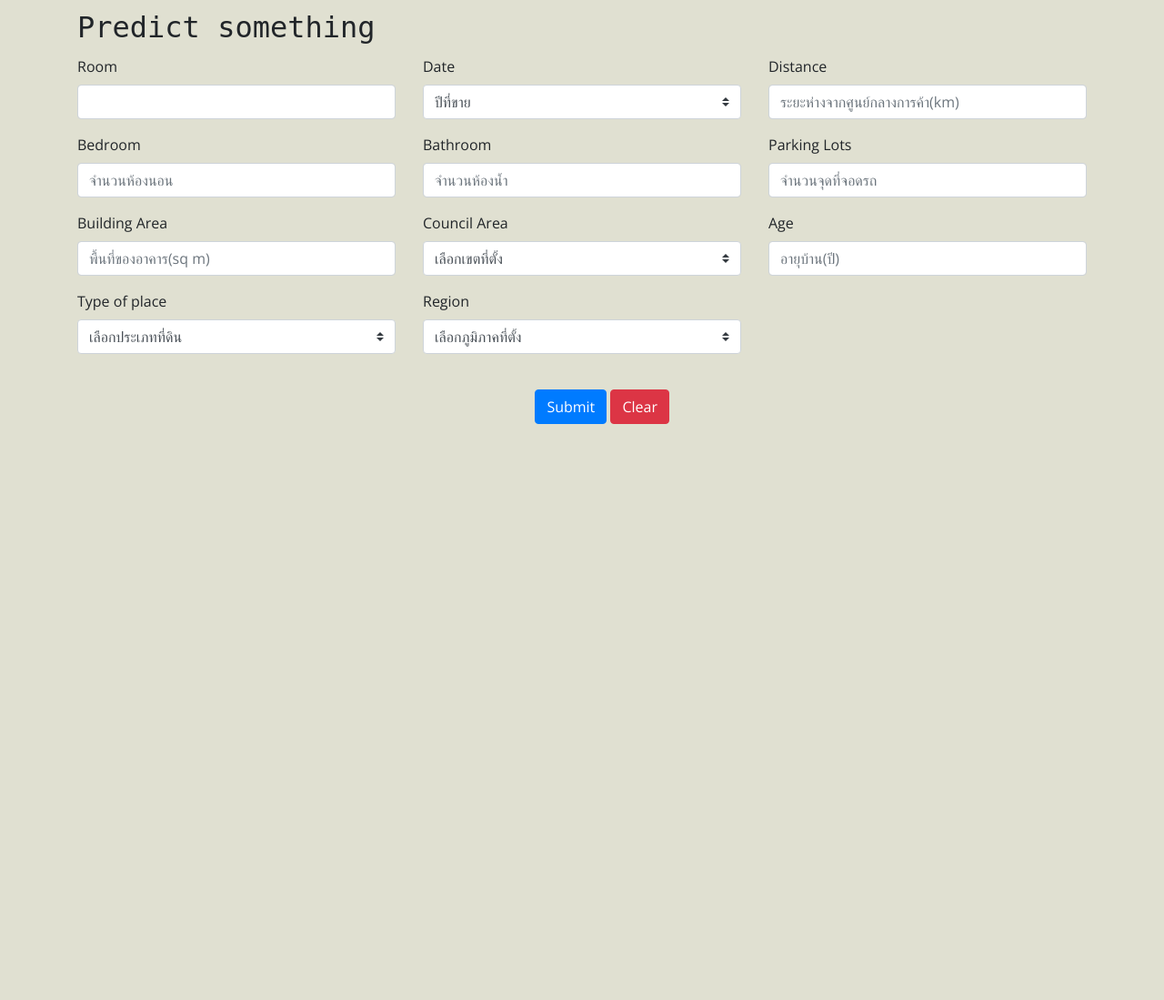
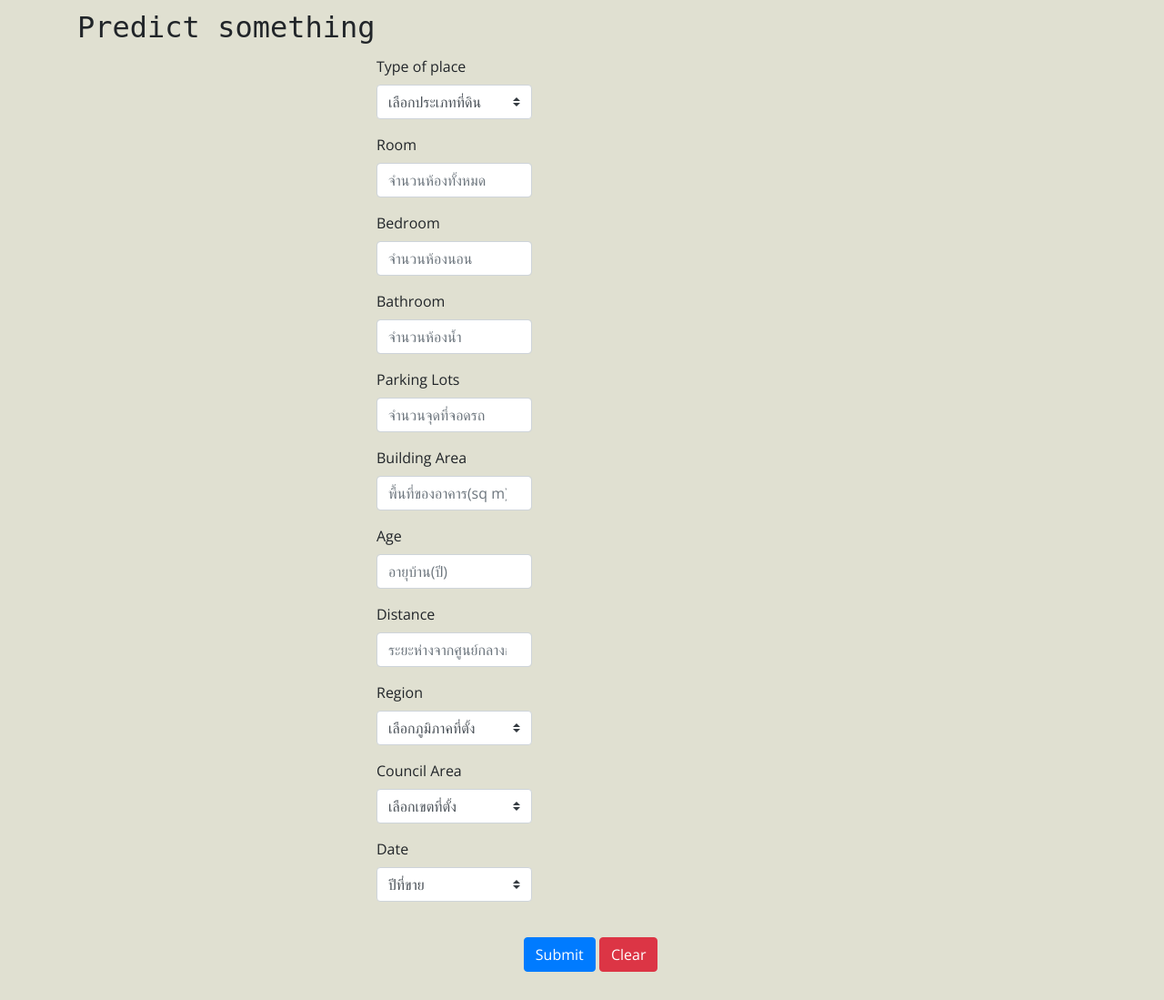
Before and after one commit to famesensor/Regression_Housing, a Flask app: page / in a window 1280 px wide. Shown: the whole page at 91% size. Before the commit the page ends 466 px from the top, so only its background shows below. Run offline with Flask 2, Linux system fonts and the light colour scheme; parts of the project's set-up code (start-up, migrations or seed data) failed here and were passed over; some libraries are stand-ins or nearby versions.

Commit message:
Update index and view

```diff
--- a/app/static/css/styleAI.css
+++ b/app/static/css/styleAI.css
@@ -25,3 +25,8 @@ div h2{
 	margin-top: 1%;
 	margin-bottom: 5%;
 }
+
+.center_div{
+    margin: 0 auto;
+    width:40% /* value of your choice which suits your alignment */
+}
--- a/app/templates/index.html
+++ b/app/templates/index.html
@@ -9,7 +9,7 @@
     <script src="https://ajax.googleapis.com/ajax/libs/jquery/3.3.1/jquery.min.js"></script>
     <script src="https://maxcdn.bootstrapcdn.com/bootstrap/3.3.7/js/bootstrap.min.js"></script>
     <link rel="stylesheet" type="text/css" href="static/css/styleAI.css">
-    <!-- <script type="text/javascript" src="static/js/script.js" defer></script> -->
+    <script type="text/javascript" src="static/js/script.js" defer></script>
     <link href="https://fonts.googleapis.com/css?family=Open+Sans&display=swap" rel="stylesheet">
     <script src="https://ajax.googleapis.com/ajax/libs/jquery/3.3.1/jquery.min.js" defer></script>
 </head>
@@ -18,68 +18,78 @@
         <h2>Predict something</h2>
     </div>
 
-    <div class="container">
-
-        <form class="needs-validation" action="/predict" method="POST" novalidate>
-        <!-- ROW1 -->
-            <div class="form row">
+    <div class="container center_div">
+        <form class="needs-validation " action="/predict" method="POST" novalidate>
+                <div class="col-md-5 mb-3">
+                    <label for="colFormLabel">Type of place</label>
+                      <select name="type" class="custom-select" required>
+                        <option value="">เลือกประเภทที่ดิน</option>
+                        <option value="h">House</option>
+                        <option value="t">Townhouse</option>
+                        <option value="u">Unit</option>
+                    </select>
+                    <div class="invalid-feedback">กรุณาเลือกประเภทที่ดิน</div>
+                </div>
                 <!-- ห้อง -->
-                <div class="col-md-4 mb-3">
+                <div class="col-md-5 mb-3">
                     <label for="colFormLabel">Room</label>
-                    <input type="number" min="0" class="form-control" name="room" laceholder="จำนวนห้องทั้งหมด" required>
+                    <input type="number" min="0" class="form-control" name="room" placeholder="จำนวนห้องทั้งหมด" required>
                     <div class="invalid-feedback">กรุณาใส่จำนวนห้อง</div>
                 </div>
-                <!-- Dateปีที่ขาย -->
-                <div class="col-md-4 mb-3">
-                    <label for="colFormLabel">Date</label>
-                    <select name="date" class="custom-select" required>
-                        <option value="">ปีที่ขาย</option>
-                        <option value="2016">2016</option>
-                        <option value="2017">2017</option>
-                        <option value="2018">2018</option>
-                    </select>
-                    <div class="invalid-feedback">กรุณาเลือกปีที่ขาย</div>
-                </div>
-                <!-- ระยะห่างกับศูนย์การค้า -->
-                <div class="col-md-4 mb-3">
-                    <label for="colFormLabel">Distance</label>
-                    <input type="number" min="0" step="0.1" class="form-control fixed" decimals="2" name="distance" placeholder="ระยะห่างจากศูนย์กลางการค้า(km)" required>
-                    <div class="invalid-feedback">กรุณาใส่ระยะทาง</div>
-                </div>
-            </div>
-
-            <!-- ROW2 -->
-            <div class="form row">
                 <!-- ห้องนอน -->
-                <div class="col-md-4 mb-3">
+                <div class="col-md-5 mb-3">
                     <label for="colFormLabel">Bedroom</label>
                     <input type="number" min="0" class="form-control" name="bedroom" placeholder="จำนวนห้องนอน" required>
                     <div class="invalid-feedback">กรุณาใส่จำนวนห้องนอน</div>
                 </div>
                 <!-- ห้องน้ำ -->
-                <div class="col-md-4 mb-3">
+                <div class="col-md-5 mb-3">
                   <label for="colFormLabel" class="">Bathroom</label>
                   <input type="number" min="0" class="form-control" name="bathroom" placeholder="จำนวนห้องน้ำ" required>
                   <div class="invalid-feedback">กรุณาใส่จำนวนห้องน้ำ</div>
                 </div>
                 <!-- ParkingLots -->
-                <div class="col-md-4 mb-3">
+                <div class="col-md-5 mb-3">
                   <label for="colFormLabel">Parking Lots</label>
                     <input type="number" min="0" class="form-control" name="parkinglots" placeholder="จำนวนจุดที่จอดรถ" required>
                     <div class="invalid-feedback">กรุณาใส่จำนวนจุดจอดรถ</div>
                 </div>
-            </div>
-
-            <!-- ROW3 -->
-            <div class="form row">
                 <!-- BuildingArea -->
-                <div class="col-md-4 mb-3">
+                <div class="col-md-5 mb-3">
                   <label for="colFormLabel">Building Area</label>
                     <input type="number" min="0" step="any" class="form-control" name="buildingarea" placeholder="พื้นที่ของอาคาร(sq m)" required>
                     <div class="invalid-feedback">กรุณาใส่พื้นที่ของอาคาร</div>
                 </div>
+                <!-- อายุปีที่ขาย -->
+                <div class="col-md-5 mb-3">
+                    <label for="colFormLabel">Age</label>
+                      <input type="number" min="0" class="form-control" name="age" placeholder="อายุบ้าน(ปี)" required>
+                    <div class="invalid-feedback">กรุณาใส่อายุบ้าน</div>
+                </div>
+                <!-- ระยะห่างกับศูนย์การค้า -->
+                <div class="col-md-5 mb-3">
+                    <label for="colFormLabel">Distance</label>
+                    <input type="number" min="0" step="0.1" class="form-control fixed" decimals="2" name="distance" placeholder="ระยะห่างจากศูนย์กลางการค้า(km)" required>
+                    <div class="invalid-feedback">กรุณาใส่ระยะทาง</div>
+                </div>
+                <!-- Region -->
+                <div class="col-md-5 mb-3">
+                    <label for="colFormLabel">Region</label>
+                    <select name="region" class="custom-select" required>
+                        <option value="">เลือกภูมิภาคที่ตั้ง</option>
+                        <option value="northern">Northern Metropolitan</option>
+                        <option value="northern-victoria">Northern Victoria</option>
+                        <option value="south-eastern">South Eastern Metropolitan</option>
+                        <option value="southern">Southern Metropolitan</option>
+                        <option value="western">Western Metropolitan</option>
+                        <option value="western-victoria">Western Victoria</option>
+                        <option value="eastern">Eastern Metropolitan</option>
+                        <option value="eastern-victoria">Eastern Victoria</option>
+                    </select>
+                    <div class="invalid-feedback">กรุณาเลือกภูมิภาคที่ตั้ง</div>
+                </div>
                 <!-- Council -->
-                <div class="col-md-4 mb-3">
+                <div class="col-md-5 mb-3">
                   <label for="colFormLabel">Council Area</label>
                     <select name="councilarea" class="custom-select" required>
                       <option value="">เลือกเขตที่ตั้ง</option>
@@ -119,52 +129,23 @@
                   </select>
                   <div class="invalid-feedback">กรุณาเลือกเขตที่ตั้ง</div>
                 </div>
-                <!-- อายุปีที่ขาย -->
-                <div class="col-md-4 mb-3">
-                    <label for="colFormLabel">Age</label>
-                      <input type="number" min="0" class="form-control" name="age" placeholder="อายุบ้าน(ปี)" required>
-                    <div class="invalid-feedback">กรุณาใส่อายุบ้าน</div>
+              <!-- Dateปีที่ขาย -->
+              <div class="col-md-5 mb-3">
+                  <label for="colFormLabel">Date</label>
+                  <select name="date" class="custom-select" required>
+                      <option value="">ปีที่ขาย</option>
+                      <option value="2016">2016</option>
+                      <option value="2017">2017</option>
+                      <option value="2018">2018</option>
+                  </select>
+                  <div class="invalid-feedback">กรุณาเลือกปีที่ขาย</div>
               </div>
-            </div>
-
-            <!-- ROW4 -->
-            <div class="form row">
-                <!-- Type -->
-                <div class="col-md-4 mb-3">
-                    <label for="colFormLabel">Type of place</label>
-                      <select name="type" class="custom-select" required>
-                        <option value="">เลือกประเภทที่ดิน</option>
-                        <option value="h">House</option>
-                        <option value="t">Townhouse</option>
-                        <option value="u">Unit</option>
-                    </select>
-                    <div class="invalid-feedback">กรุณาเลือกประเภทที่ดิน</div>
-                </div>
-                <!-- Region -->
-                <div class="col-md-4 mb-3">
-                    <label for="colFormLabel">Region</label>
-                    <select name="region" class="custom-select" required>
-                        <option value="">เลือกภูมิภาคที่ตั้ง</option>
-                        <option value="northern">Northern Metropolitan</option>
-                        <option value="northern-victoria">Northern Victoria</option>
-                        <option value="south-eastern">South Eastern Metropolitan</option>
-                        <option value="southern">Southern Metropolitan</option>
-                        <option value="western">Western Metropolitan</option>
-                        <option value="western-victoria">Western Victoria</option>
-                        <option value="eastern">Eastern Metropolitan</option>
-                        <option value="eastern-victoria">Eastern Victoria</option>
-                    </select>
-                    <div class="invalid-feedback">กรุณาเลือกภูมิภาคที่ตั้ง</div>
-                </div>
-            </div>
-
-
+            <!-- </div> -->
             <div class="container mt-3 btn btncenter">
                 <button type="submit" class="btn btn-primary">Submit</button>
                 <button type="reset" value="Reset"  class="btn btn-danger">Clear</button>
             </div>
         </form>
-
     </div>
 
     <script src="https://code.jquery.com/jquery-3.3.1.slim.min.js" integrity="sha384-q8i/X+965DzO0rT7abK41JStQIAqVgRVzpbzo5smXKp4YfRvH+8abtTE1Pi6jizo" crossorigin="anonymous"></script>
@@ -172,39 +153,3 @@
     <script src="https://stackpath.bootstrapcdn.com/bootstrap/4.3.1/js/bootstrap.min.js" integrity="sha384-JjSmVgyd0p3pXB1rRibZUAYoIIy6OrQ6VrjIEaFf/nJGzIxFDsf4x0xIM+B07jRM" crossorigin="anonymous"></script>
 </body>
 </html>
-
-<script>
-  $(document).ready( function() {
-  // Example starter JavaScript for disabling form submissions if there are invalid fields
-    (function() {
-      'use strict';
-      window.addEventListener('load', function() {
-        // Fetch all the forms we want to apply custom Bootstrap validation styles to
-        var forms = document.getElementsByClassName('needs-validation');
-        // Loop over them and prevent submission
-        var validation = Array.prototype.filter.call(forms, function(form) {
-          form.addEventListener('submit', function(event) {
-            if (form.checkValidity() === false) {
-              event.preventDefault();
-              event.stopPropagation();
-            }
-            form.classList.add('was-validated');
-          }, false);
-        });
-      }, false);
-    })();
-
-    var myInputs = document.querySelectorAll('.fixed');
-    myInputs.forEach(function(elem) {
-      elem.addEventListener("input", function() {
-        var dec = elem.getAttribute('decimals');
-        var regex = new RegExp("(\\.\\d{" + dec + "})\\d+", "g");
-        elem.value = elem.value.replace(regex, '$1');
-      });
-    });
-
-
-  });
-
-
-</script>
--- a/app/view.py
+++ b/app/view.py
@@ -14,19 +14,20 @@ def index() :
 @app.route("/predict", methods=["POST"])
 def predict() :
     if request.method == "POST" :
-        df_user = request.form.to_dict()
-        df_user = list(df_user.values())
-        # df_user = request.form['room']
-        # df_user = request.form['date']
-        # df_user = request.form['distance']
-        # df_user = request.form['bedroom']
-        # df_user = request.form['bathroom']
-        # df_user = request.form['parkinglots']
-        # df_user = request.form['buildingarea']
-        # df_user = request.form['councilarea']
-        # df_user = request.form['age']
-        # df_user = request.form['type']
-        # df_user = request.form['region']
+        df_user = []
+        # df_user = request.form.to_dict()
+        # df_user = list(df_user.values())
+        df_user.append(request.form['room'])
+        df_user.append(request.form['date'])
+        df_user.append(request.form['distance'])
+        df_user.append(request.form['bedroom'])
+        df_user.append(request.form['bathroom'])
+        df_user.append(request.form['parkinglots'])
+        df_user.append(request.form['buildingarea'])
+        df_user.append(request.form['councilarea'])
+        df_user.append(request.form['age'])
+        df_user.append(request.form['type'])
+        df_user.append(request.form['region'])
         predict_p = predict_price(df_user, model)
         # predict_p = 10000
         df_user.append(predict_p)
@@ -39,7 +40,22 @@ def predict() :
             print("Success")
         except:
             db.session.rollback()
+
+    # return jsonify({'price' : predict_p})
     return render_template("predict.html", predict = df_user)
+
+# @app.route('/process', methods=['POST'])
+# def process():
+
+# 	email = request.form['room']
+# 	name = request.form['date']
+
+# 	if name and email:
+# 		newName = name[::-1]
+
+# 		return jsonify({'name' : newName})
+
+# 	return jsonify({'error' : 'Missing data!'})
 
 if __name__ == "__main__" :
     app.run(port="3300",debug=True)
```
Also changed, not shown: app/templates/index_test.html (added, +109 -0 lines), app/mydatabase.db. Lines whose indentation alone changed are shown as unchanged.
